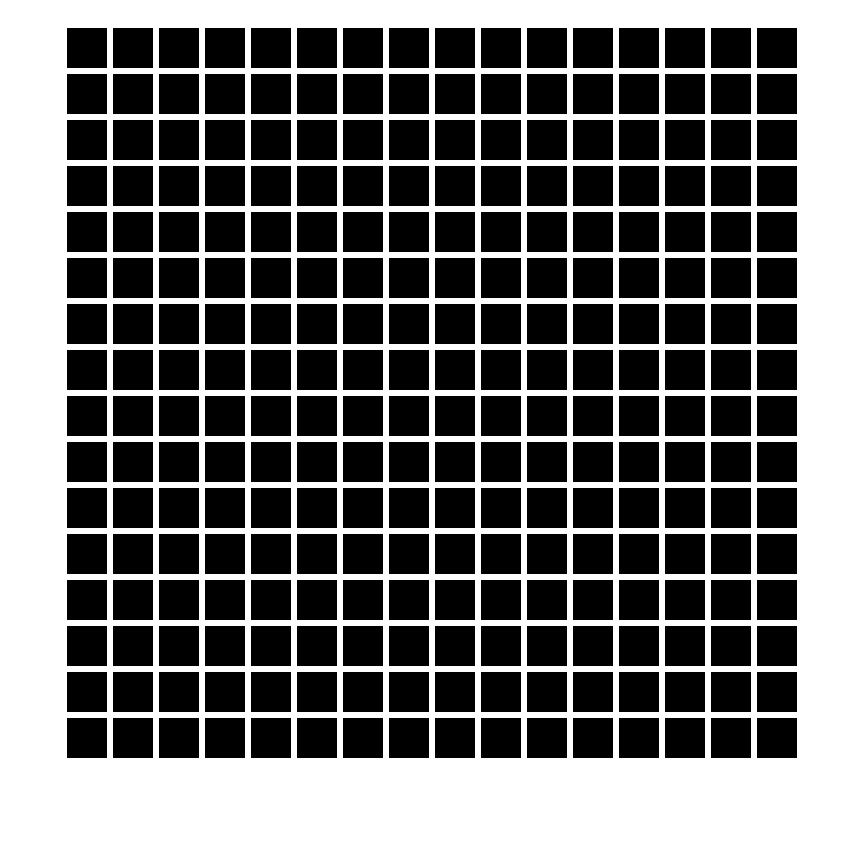
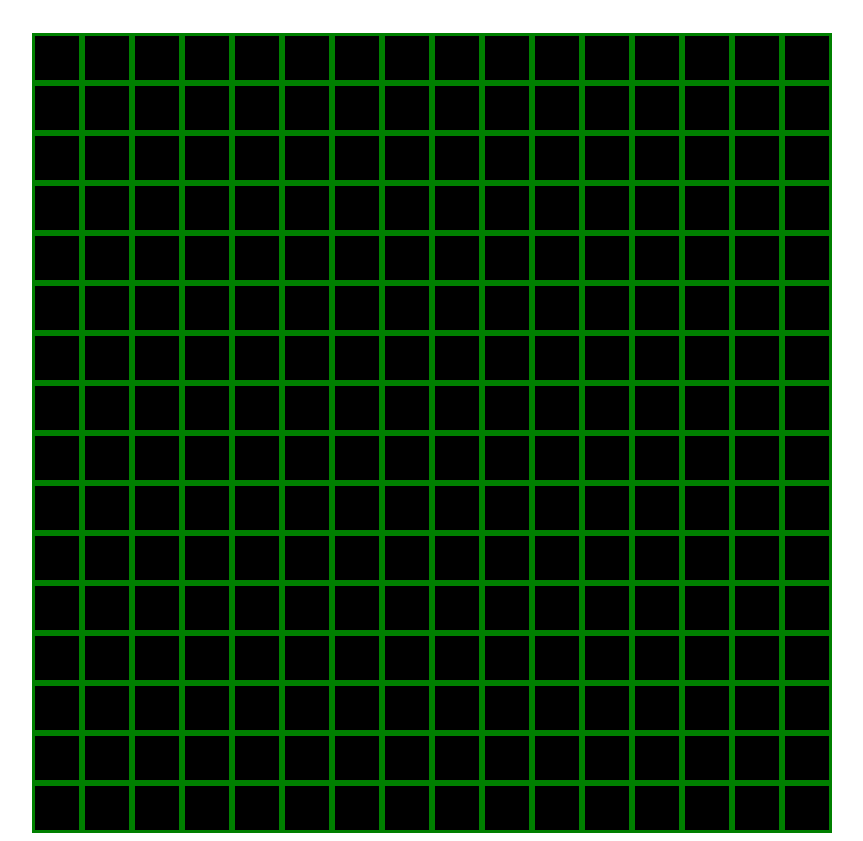
Before and after one commit to MohamadKh01/Etch-a-Sketch, a plain HTML site: page index.html in a window 1280 px wide. Shown: the whole page, without its empty margins (208-1071 px from the left). Before the commit the page ends 800 px from the top, so only its background shows below. Drawn offline with Linux system fonts and the light colour scheme.

Commit message:
minor design changes

```diff
--- a/script.js
+++ b/script.js
@@ -4,13 +4,14 @@ for(let i = 0; i < 16; i++){
 
     const row = document.createElement("div");
     row.style.display = "flex";
+    row.style.flex = "1"
 
     for(let j = 0; j < 16; j++){
         const div = document.createElement("div");
-        div.style.width = "40px";
         div.style.aspectRatio = "1 / 1";
         div.style.backgroundColor = "black";
         div.style.margin = "3px";
+        div.style.flex = "1";
 
         let flag = false;
 
--- a/styles.css
+++ b/styles.css
@@ -1,6 +1,12 @@
 .grid {
     display: flex;
     flex-direction: column;
-    align-items: center;
     margin-top: 2%;
+    width: 800px;
+    background-color: green;
 }
+
+body {
+    display: flex;
+    justify-content: center;
+}
```
